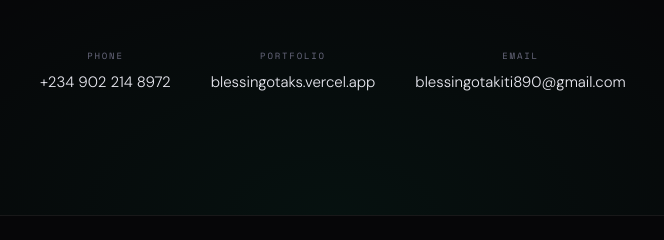
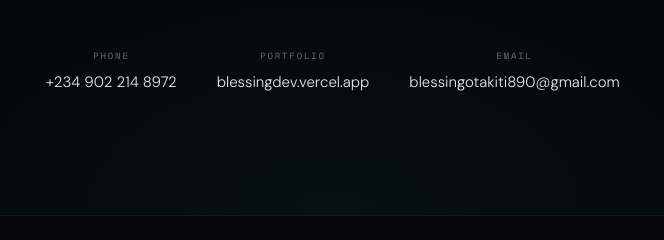
Before and after one commit to AstrofaceLab/BlessingOtaks, a plain HTML site: page index.html in a window 1280 px wide. Shown: the part 6052-6292 px from the top of the page, 307-971 px from the left. Drawn offline with nearby package versions, Linux system fonts and the light colour scheme; animation ran at ten frames a second.

Commit message:
chore: update portfolio url to blessingdev.vercel.app

```diff
--- a/index.html
+++ b/index.html
@@ -1832,9 +1832,9 @@
         <span class="contact-link-label">Phone</span>
         <span class="contact-link-value">+234 902 214 8972</span>
       </a>
-      <a href="https://blessingotaks.vercel.app" target="_blank" class="contact-link">
+      <a href="https://blessingdev.vercel.app" target="_blank" class="contact-link">
         <span class="contact-link-label">Portfolio</span>
-        <span class="contact-link-value">blessingotaks.vercel.app</span>
+        <span class="contact-link-value">blessingdev.vercel.app</span>
       </a>
       <a href="mailto:blessingotakiti890@gmail.com" class="contact-link">
         <span class="contact-link-label">Email</span>
@@ -1847,7 +1847,7 @@
   <footer>
     <div class="footer-copy">© 2025 Blessing Otakiti. All rights reserved.</div>
     <div class="footer-socials">
-      <a href="https://blessingotaks.vercel.app" target="_blank">Portfolio</a>
+      <a href="https://blessingdev.vercel.app" target="_blank">Portfolio</a>
       <a href="mailto:blessingotakiti890@gmail.com">Email</a>
       <a href="tel:+2349022148972">Phone</a>
     </div>
```
